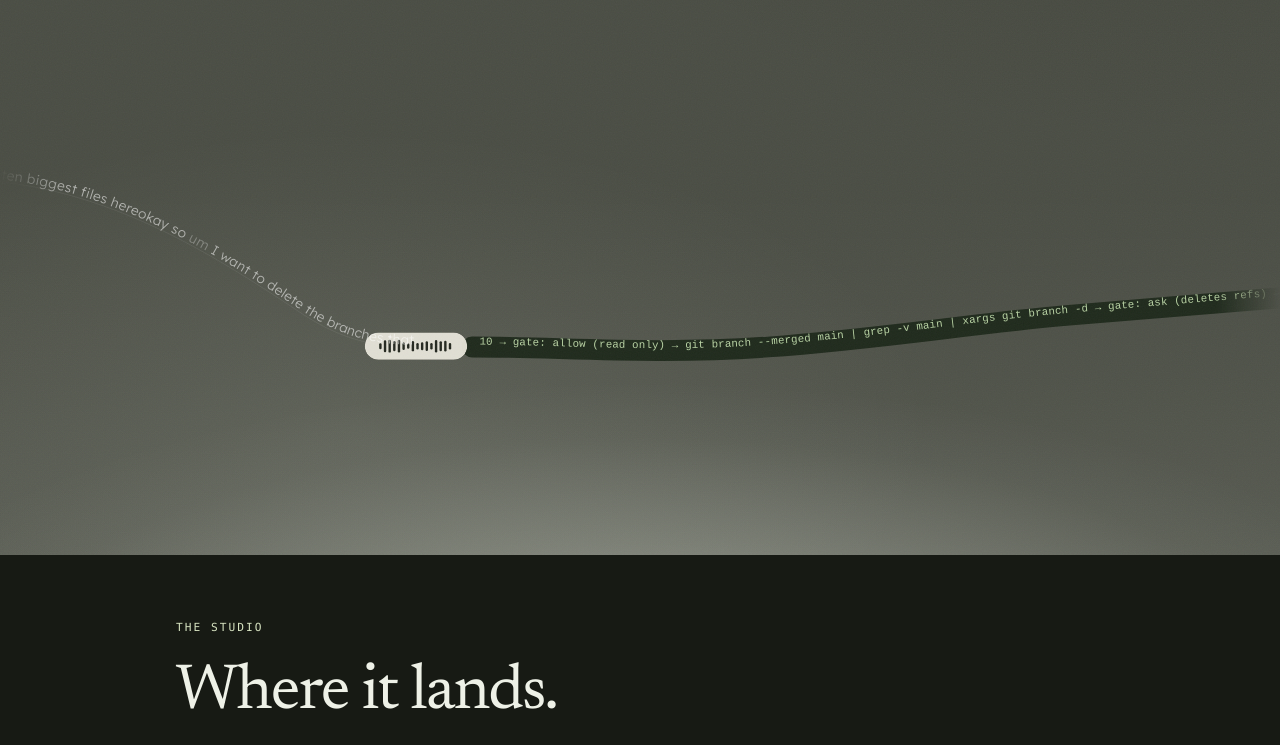
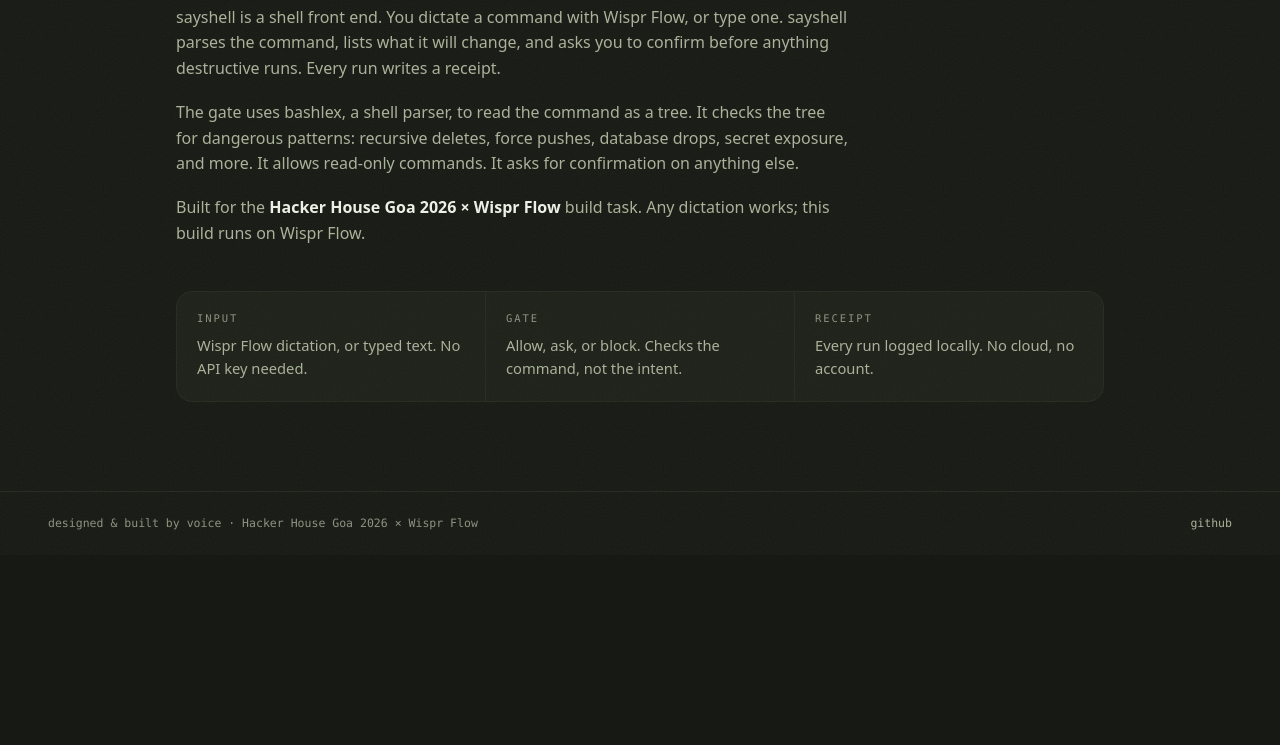
Before and after one commit to LangerSword/recite, a website built with Vite: page index.html in a window 1280 px wide. Shown: the part 245-990 px from the top of the page. After the commit the page ends 800 px from the top, so only its background shows below. Built offline with nearby package versions, Linux system fonts and the light colour scheme.

Commit message:
site: remove studio route; nav now about+record only; about page describes sayshell product (shell front end, bashlex gate, receipt); meta description updated

```diff
--- a/index.html
+++ b/index.html
@@ -13,7 +13,7 @@
     <meta property="og:title" content="sayshell: say it, check it, run it" />
     <meta
       property="og:description"
-      content="Speak your system, watch it draw itself. Studio draws the diagram; Record keeps the audio next to the commits it produced."
+      content="Dictate a command with Wispr Flow. sayshell checks it before it runs. Read the effect. Confirm if it is destructive."
     />
     <meta property="og:url" content="https://sayshell.langersword.in/" />
     <meta name="twitter:card" content="summary" />
@@ -36,13 +36,12 @@
   </head>
   <body>
     <header class="site-head">
-      <a class="brand" href="#/studio">
+      <a class="brand" href="#/about">
         <span class="brand-dot" aria-hidden="true"></span>sayshell
       </a>
       <nav class="site-nav" aria-label="Pages">
-        <a href="#/studio" data-route="studio">studio</a>
+        <a href="#/about" data-route="about">about</a>
         <a href="#/record" data-route="record">record</a>
-        <a href="#/about" data-route="about">about</a>
       </nav>
     </header>
 
--- a/src/main.ts
+++ b/src/main.ts
@@ -1,11 +1,10 @@
 import "./styles.css";
 
-import studio from "./pages/studio";
 import record from "./pages/record";
 import about from "./pages/about";
 import { enterPage } from "./lib/motion";
 
-type Route = "studio" | "record" | "about";
+type Route = "record" | "about";
 
 interface Page {
   title: string;
@@ -15,9 +14,9 @@ interface Page {
   mount?(root: HTMLElement): (() => void) | void;
 }
 
-const routes: Record<Route, Page> = { studio, record, about };
+const routes: Record<Route, Page> = { record, about };
 
-const DEFAULT_ROUTE: Route = "studio";
+const DEFAULT_ROUTE: Route = "about";
 const view = document.querySelector<HTMLElement>("#view");
 const navLinks = document.querySelectorAll<HTMLAnchorElement>(".site-nav a");
 
--- a/src/pages/about.ts
+++ b/src/pages/about.ts
@@ -11,15 +11,16 @@ export default {
 
         <div class="prose">
           <p data-reveal>
-            sayshell is a shell front end for dictated lines. You speak an
-            intent. sayshell proposes a command. It lists the effect. It asks
-            you to confirm before anything destructive runs. Every run writes
-            a receipt.
+            sayshell is a shell front end. You dictate a command with Wispr
+            Flow, or type one. sayshell parses the command, lists what it
+            will change, and asks you to confirm before anything destructive
+            runs. Every run writes a receipt.
           </p>
           <p data-reveal>
-            The first record is its own. This site is being designed and built
-            entirely by voice. Every session is dictated and committed as it
-            happens; no product code is typed by hand.
+            The gate uses bashlex, a shell parser, to read the command as a
+            tree. It checks the tree for dangerous patterns: recursive deletes,
+            force pushes, database drops, secret exposure, and more. It allows
+            read-only commands. It asks for confirmation on anything else.
           </p>
           <p data-reveal>
             Built for the <strong>Hacker House Goa 2026 × Wispr Flow</strong>
```
